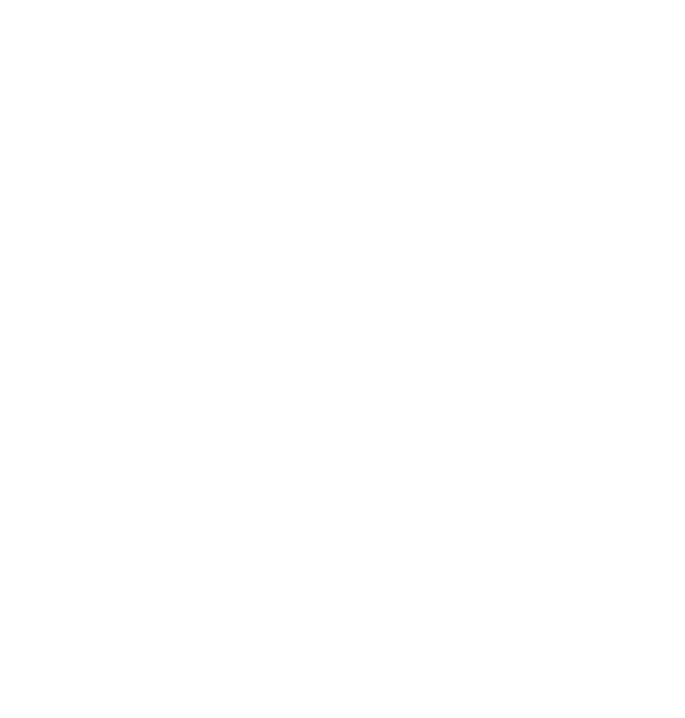
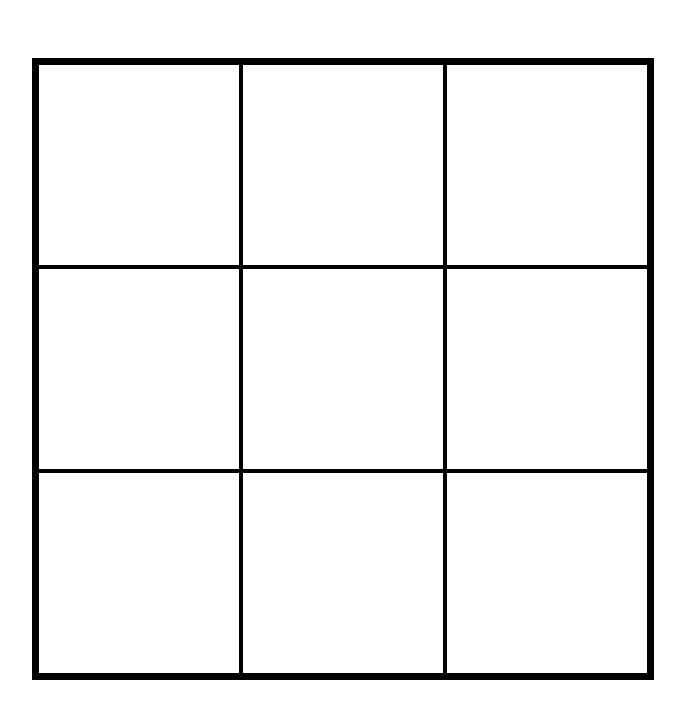
Before and after one commit to ethanblumenthal/tic-tac-toe, a plain HTML site: page index.html in a window 1280 px wide. Shown: the whole page, without its empty margins (297-982 px from the left). Drawn offline with nearby package versions, Linux system fonts and the light colour scheme.

Commit message:
created game board

```diff
--- a/css/styles.css
+++ b/css/styles.css
@@ -0,0 +1,15 @@
+#container {
+    position: absolute;
+    left: 50%;
+    transform: translateX(-50%);
+    border: 5px solid black;
+    width: 612px;
+    margin: 50px auto;
+}
+
+.box {
+    float: left;
+    border: 2px solid black;
+    width: 200px;
+    height: 200px;
+}
--- a/index.html
+++ b/index.html
@@ -9,6 +9,7 @@
     <script src="https://ajax.googleapis.com/ajax/libs/jquery/3.2.1/jquery.min.js"></script>
 </head>
 <body>
+    <div id="container"></div>
     <script src="js/main.js"></script>
 </body>
 </html>
--- a/js/main.js
+++ b/js/main.js
@@ -0,0 +1,8 @@
+var $container = $('#container');
+
+// generate 9 boxes
+for (var i = 0; i < 9; i++) {
+    $container.append('<div class="box"></div>');
+}
+
+var $boxes = $('.box');
```
